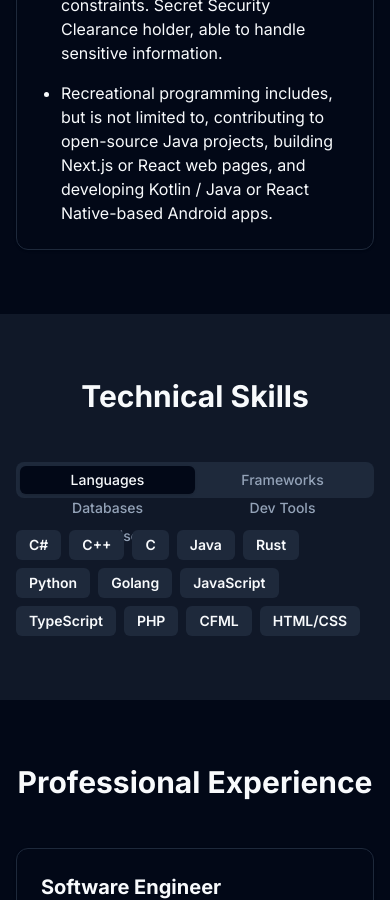
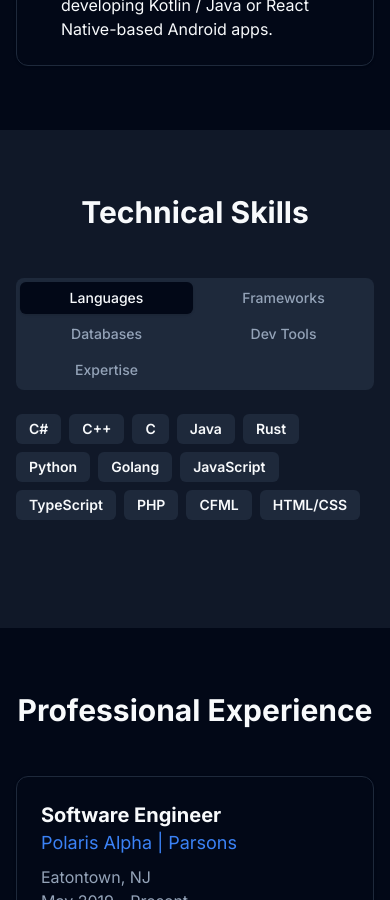
Before and after one commit to zeffirojoe/joseph-zeffiro-portfolio, a Next.js app: page / in a window 390 px wide. Shown: the part 1900-2800 px from the top of the page. Built offline with nearby package versions, Linux system fonts and the light colour scheme.

Commit message:
Duplicate "About" and fixed mobile skills

```diff
--- a/components/sections/About.tsx
+++ b/components/sections/About.tsx
@@ -9,12 +9,6 @@ export function About() {
           <Card>
             <CardContent className="p-6">
               <ul className="space-y-4 list-disc pl-5">
-                <li>
-                  Accomplished Software Engineer with 5+ years of experience in
-                  full-stack web development and software engineering,
-                  delivering large-scale software systems and web applications
-                  within fast-paced environments.
-                </li>
                 <li>
                   Extensive technical skillset, with a solid command of
                   programming languages (C++, Java, Python, Rust), frameworks
--- a/components/sections/Skills.tsx
+++ b/components/sections/Skills.tsx
@@ -1,13 +1,13 @@
 "use client";
 
 import { Badge } from "@/components/ui/badge";
-import { Tabs, TabsContent, TabsList, TabsTrigger } from "@/components/ui/tabs";
 import { motion, useInView } from "framer-motion";
-import { useRef } from "react";
+import { useRef, useState } from "react";
 
 export function Skills() {
   const sectionRef = useRef(null);
   const isInView = useInView(sectionRef, { once: true, amount: 0.2 });
+  const [activeTab, setActiveTab] = useState("languages");
 
   // Animation variants
   const containerVariants = {
@@ -30,41 +30,16 @@ export function Skills() {
     },
   };
 
-  return (
-    <section id="skills" className="py-16 bg-muted/50" ref={sectionRef}>
-      <div className="container mx-auto px-4 md:px-6">
-        <motion.h2
-          className="text-3xl font-bold text-center mb-12"
-          initial={{ opacity: 0, y: -20 }}
-          animate={isInView ? { opacity: 1, y: 0 } : { opacity: 0, y: -20 }}
-          transition={{ duration: 0.5 }}
-        >
-          Technical Skills
-        </motion.h2>
+  const tabs = [
+    { id: "languages", label: "Languages" },
+    { id: "frameworks", label: "Frameworks" },
+    { id: "databases", label: "Databases" },
+    { id: "tools", label: "Dev Tools" },
+    { id: "expertise", label: "Expertise" },
+  ];
 
-        <motion.div
-          variants={containerVariants}
-          initial="hidden"
-          animate={isInView ? "visible" : "hidden"}
-        >
-          <Tabs
-            defaultValue="languages"
-            className="max-w-4xl mx-auto flex flex-col"
-          >
-            <TabsList className="grid w-full grid-cols-2 md:grid-cols-5 mb-6">
-              <TabsTrigger value="languages">Languages</TabsTrigger>
-              <TabsTrigger value="frameworks">Frameworks</TabsTrigger>
-              <TabsTrigger value="databases">Databases</TabsTrigger>
-              <TabsTrigger value="tools">Dev Tools</TabsTrigger>
-              <TabsTrigger value="expertise">Expertise</TabsTrigger>
-            </TabsList>
-
-            <TabsContent value="languages" className="mt-2">
-              <motion.div
-                className="flex flex-wrap gap-2"
-                variants={containerVariants}
-              >
-                {[
+  const tabContent = {
+    languages: [
       "C#",
       "C++",
       "C",
@@ -77,22 +52,8 @@ export function Skills() {
       "PHP",
       "CFML",
       "HTML/CSS",
-                ].map((skill) => (
-                  <motion.div key={skill} variants={itemVariants}>
-                    <Badge variant="secondary" className="text-sm py-1 px-3">
-                      {skill}
-                    </Badge>
-                  </motion.div>
-                ))}
-              </motion.div>
-            </TabsContent>
-
-            <TabsContent value="frameworks" className="mt-2">
-              <motion.div
-                className="flex flex-wrap gap-2"
-                variants={containerVariants}
-              >
-                {[
+    ],
+    frameworks: [
       "AngularJS",
       "jQuery",
       "Node.js",
@@ -107,22 +68,8 @@ export function Skills() {
       "Java Swing",
       "OpenAPI",
       "RabbitMQ",
-                ].map((skill) => (
-                  <motion.div key={skill} variants={itemVariants}>
-                    <Badge variant="secondary" className="text-sm py-1 px-3">
-                      {skill}
-                    </Badge>
-                  </motion.div>
-                ))}
-              </motion.div>
-            </TabsContent>
-
-            <TabsContent value="databases" className="mt-2">
-              <motion.div
-                className="flex flex-wrap gap-2"
-                variants={containerVariants}
-              >
-                {[
+    ],
+    databases: [
       "MySQL",
       "SQL Server/MSSQL",
       "Firebase",
@@ -130,22 +77,8 @@ export function Skills() {
       "DynamoDB",
       "Mlab",
       "MongoCloud",
-                ].map((skill) => (
-                  <motion.div key={skill} variants={itemVariants}>
-                    <Badge variant="secondary" className="text-sm py-1 px-3">
-                      {skill}
-                    </Badge>
-                  </motion.div>
-                ))}
-              </motion.div>
-            </TabsContent>
-
-            <TabsContent value="tools" className="mt-2">
-              <motion.div
-                className="flex flex-wrap gap-2"
-                variants={containerVariants}
-              >
-                {[
+    ],
+    tools: [
       "Git",
       "Android Studio",
       "VS Code",
@@ -164,22 +97,8 @@ export function Skills() {
       "Atlassian",
       "TeamCity",
       "SonarQube",
-                ].map((skill) => (
-                  <motion.div key={skill} variants={itemVariants}>
-                    <Badge variant="secondary" className="text-sm py-1 px-3">
-                      {skill}
-                    </Badge>
-                  </motion.div>
-                ))}
-              </motion.div>
-            </TabsContent>
-
-            <TabsContent value="expertise" className="mt-2">
-              <motion.div
-                className="flex flex-wrap gap-2"
-                variants={containerVariants}
-              >
-                {[
+    ],
+    expertise: [
       "Microservices",
       "SaaS",
       "Multithreading",
@@ -193,16 +112,73 @@ export function Skills() {
       "WebSockets",
       "Agile workflow",
       "Scrum",
-                ].map((skill) => (
+    ],
+  };
+
+  return (
+    <section id="skills" className="py-16 bg-muted/50" ref={sectionRef}>
+      <div className="container mx-auto px-4 md:px-6">
+        <motion.h2
+          className="text-3xl font-bold text-center mb-12"
+          initial={{ opacity: 0, y: -20 }}
+          animate={isInView ? { opacity: 1, y: 0 } : { opacity: 0, y: -20 }}
+          transition={{ duration: 0.5 }}
+        >
+          Technical Skills
+        </motion.h2>
+
+        <motion.div
+          variants={containerVariants}
+          initial="hidden"
+          animate={isInView ? "visible" : "hidden"}
+          className="max-w-4xl mx-auto"
+        >
+          <div className="flex flex-col space-y-6">
+            {/* Custom Tab Navigation */}
+            <div className="grid grid-cols-2 md:grid-cols-5 gap-1 p-1 rounded-lg bg-muted text-muted-foreground">
+              {tabs.map((tab) => (
+                <button
+                  key={tab.id}
+                  onClick={() => setActiveTab(tab.id)}
+                  className={`inline-flex items-center justify-center whitespace-nowrap rounded-md px-3 py-1.5 text-sm font-medium transition-all focus-visible:outline-none ${
+                    activeTab === tab.id
+                      ? "bg-background text-foreground shadow"
+                      : "text-muted-foreground hover:bg-background/50"
+                  }`}
+                >
+                  {tab.label}
+                </button>
+              ))}
+            </div>
+
+            {/* Tab Content */}
+            <div className="min-h-[150px]">
+              {Object.entries(tabContent).map(([tabId, skills]) => (
+                <div
+                  key={tabId}
+                  className={`${activeTab === tabId ? "block" : "hidden"}`}
+                >
+                  <motion.div
+                    className="flex flex-wrap gap-2"
+                    variants={containerVariants}
+                    initial="hidden"
+                    animate={activeTab === tabId ? "visible" : "hidden"}
+                  >
+                    {skills.map((skill) => (
                       <motion.div key={skill} variants={itemVariants}>
-                    <Badge variant="secondary" className="text-sm py-1 px-3">
+                        <Badge
+                          variant="secondary"
+                          className="text-sm py-1 px-3"
+                        >
                           {skill}
                         </Badge>
                       </motion.div>
                     ))}
                   </motion.div>
-            </TabsContent>
-          </Tabs>
+                </div>
+              ))}
+            </div>
+          </div>
         </motion.div>
       </div>
     </section>
--- a/components/ui/tabs.tsx
+++ b/components/ui/tabs.tsx
@@ -1,11 +1,11 @@
-"use client"
+"use client";
 
-import * as React from "react"
-import * as TabsPrimitive from "@radix-ui/react-tabs"
+import * as React from "react";
+import * as TabsPrimitive from "@radix-ui/react-tabs";
 
-import { cn } from "@/lib/utils"
+import { cn } from "@/lib/utils";
 
-const Tabs = TabsPrimitive.Root
+const Tabs = TabsPrimitive.Root;
 
 const TabsList = React.forwardRef<
   React.ElementRef<typeof TabsPrimitive.List>,
@@ -14,13 +14,13 @@ const TabsList = React.forwardRef<
   <TabsPrimitive.List
     ref={ref}
     className={cn(
-      "inline-flex h-9 items-center justify-center rounded-lg bg-muted p-1 text-muted-foreground",
+      "inline-flex h-9 items-center justify-center rounded-lg bg-muted p-1 text-muted-foreground w-full order-first mb-4",
       className
     )}
     {...props}
   />
-))
-TabsList.displayName = TabsPrimitive.List.displayName
+));
+TabsList.displayName = TabsPrimitive.List.displayName;
 
 const TabsTrigger = React.forwardRef<
   React.ElementRef<typeof TabsPrimitive.Trigger>,
@@ -34,8 +34,8 @@ const TabsTrigger = React.forwardRef<
     )}
     {...props}
   />
-))
-TabsTrigger.displayName = TabsPrimitive.Trigger.displayName
+));
+TabsTrigger.displayName = TabsPrimitive.Trigger.displayName;
 
 const TabsContent = React.forwardRef<
   React.ElementRef<typeof TabsPrimitive.Content>,
@@ -44,12 +44,12 @@ const TabsContent = React.forwardRef<
   <TabsPrimitive.Content
     ref={ref}
     className={cn(
-      "mt-2 ring-offset-background focus-visible:outline-none focus-visible:ring-2 focus-visible:ring-ring focus-visible:ring-offset-2",
+      "mt-2 ring-offset-background focus-visible:outline-none focus-visible:ring-2 focus-visible:ring-ring focus-visible:ring-offset-2 order-last",
       className
     )}
     {...props}
   />
-))
-TabsContent.displayName = TabsPrimitive.Content.displayName
+));
+TabsContent.displayName = TabsPrimitive.Content.displayName;
 
-export { Tabs, TabsList, TabsTrigger, TabsContent }
+export { Tabs, TabsList, TabsTrigger, TabsContent };
```
Lines whose indentation alone changed are shown as unchanged.
